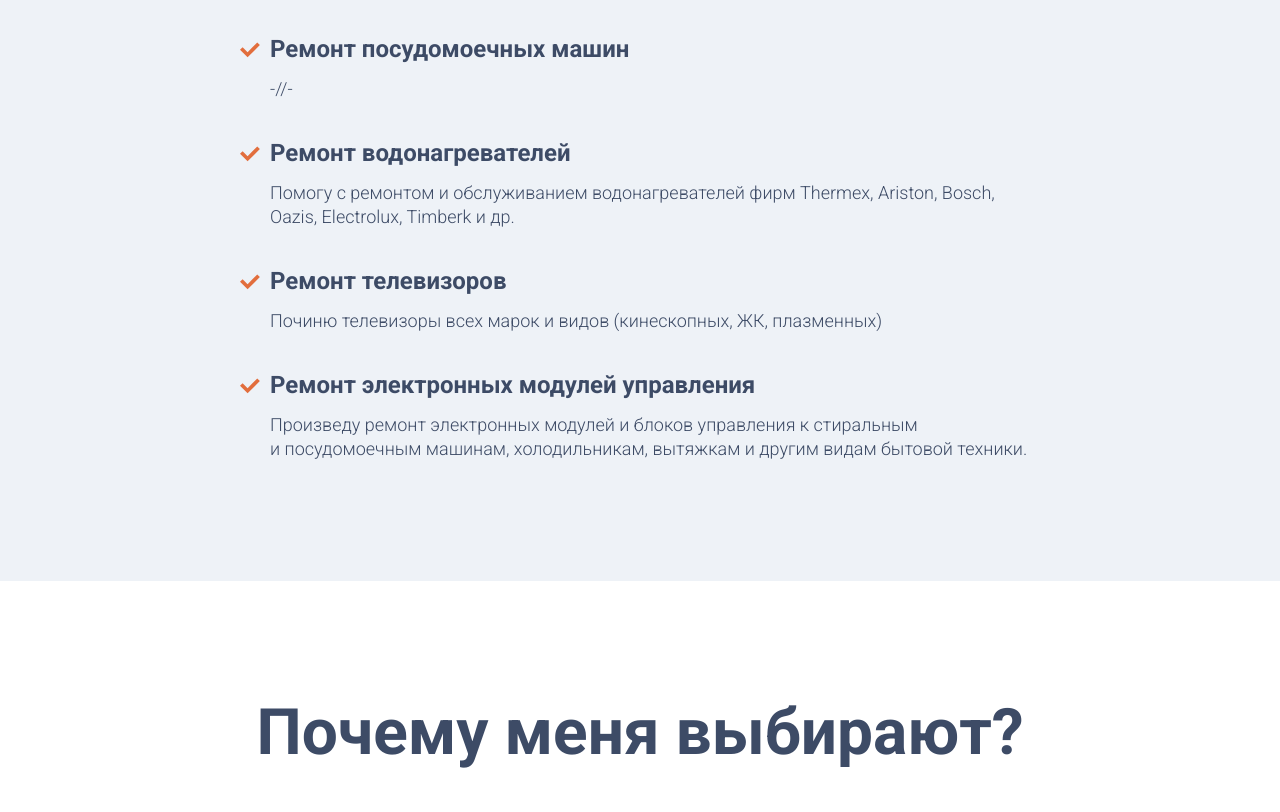
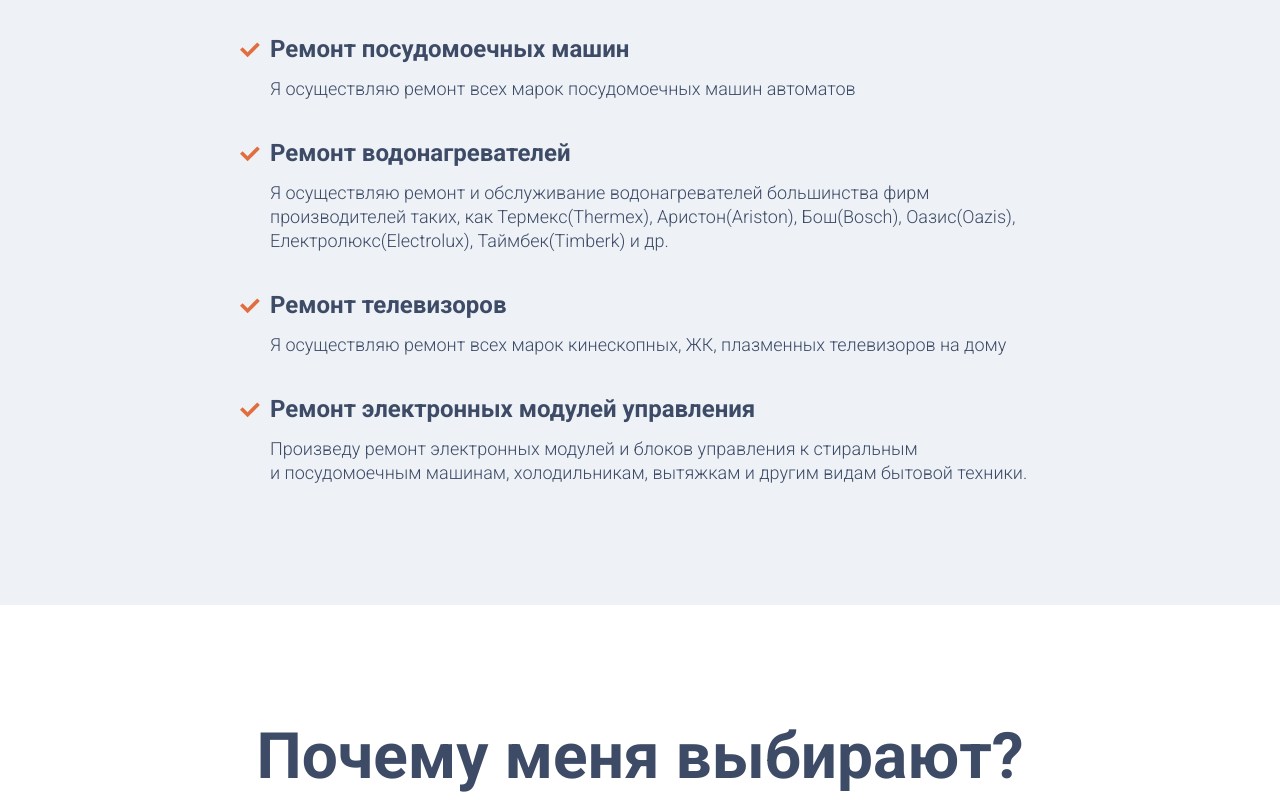
Before and after one commit to ganningorlightman/gena-landing, a plain HTML site: page index.html in a window 1280 px wide. Shown: the part 2360-3172 px from the top of the page. Drawn offline with Linux system fonts and the light colour scheme.

Commit message:
fix: section 3 text

```diff
--- a/index.html
+++ b/index.html
@@ -51,18 +51,20 @@
 						</div>
 						<div class="list-item">
 							<div class="item-title">Ремонт посудомоечных машин</div>
-							<div class="item-description">-//-</div>
+							<div class="item-description">
+								Я&nbsp;осуществляю ремонт всех марок посудомоечных машин автоматов
+							</div>
 						</div>
 						<div class="list-item">
 							<div class="item-title">Ремонт водонагревателей</div>
 							<div class="item-description">
-								Помогу с&nbsp;ремонтом и&nbsp;обслуживанием водонагревателей фирм Thermex, Ariston, Bosch, Oazis, Electrolux, Timberk и&nbsp;др.
+								Я&nbsp;осуществляю ремонт и&nbsp;обслуживание водонагревателей большинства фирм производителей таких, как Термекс(Thermex), Аристон(Ariston), Бош(Bosch), Оазис(Oazis), Електролюкс(Electrolux), Таймбек(Timberk) и&nbsp;др.
 							</div>
 						</div>
 						<div class="list-item">
 							<div class="item-title">Ремонт телевизоров</div>
 							<div class="item-description">
-								Починю телевизоры всех марок и&nbsp;видов (кинескопных, ЖК, плазменных)
+								Я&nbsp;осуществляю ремонт всех марок кинескопных, ЖК, плазменных телевизоров на&nbsp;дому
 							</div>
 						</div>
 						<div class="list-item">
```
